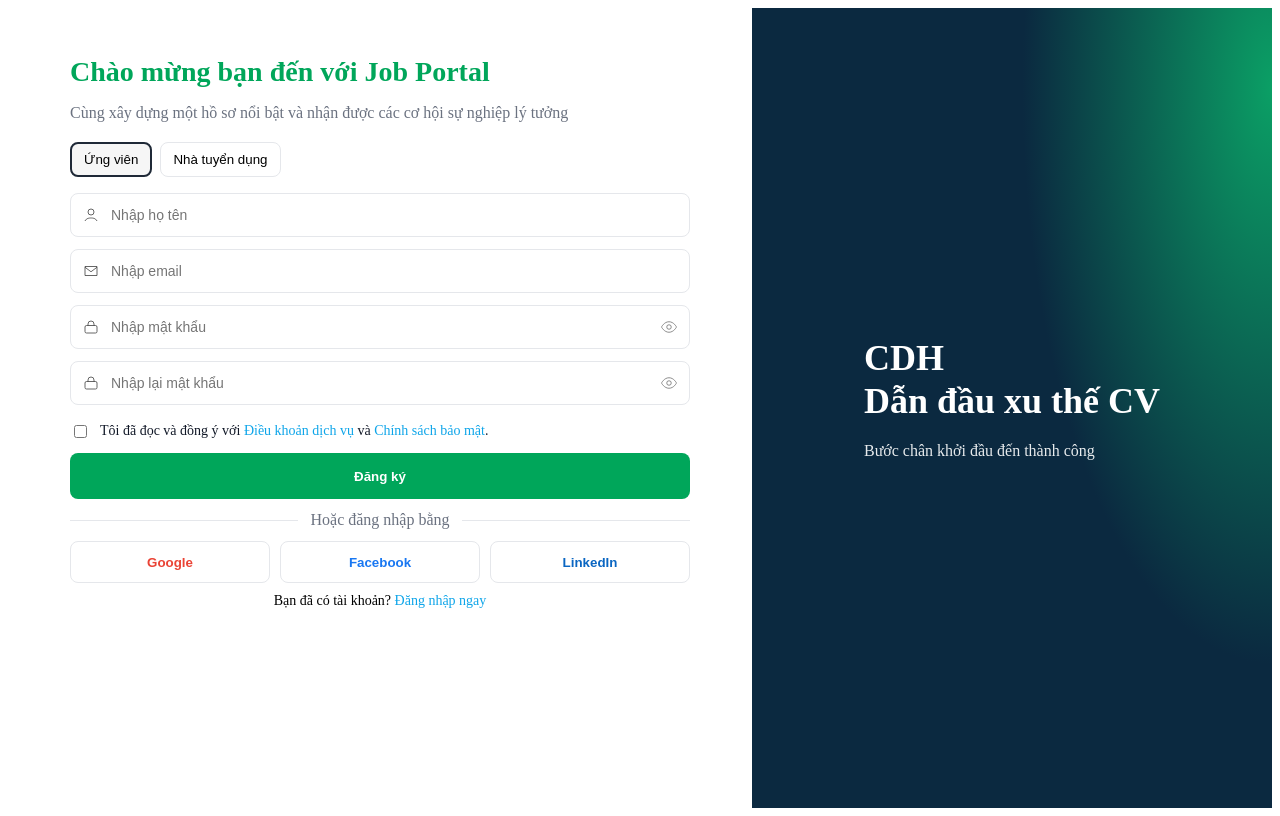
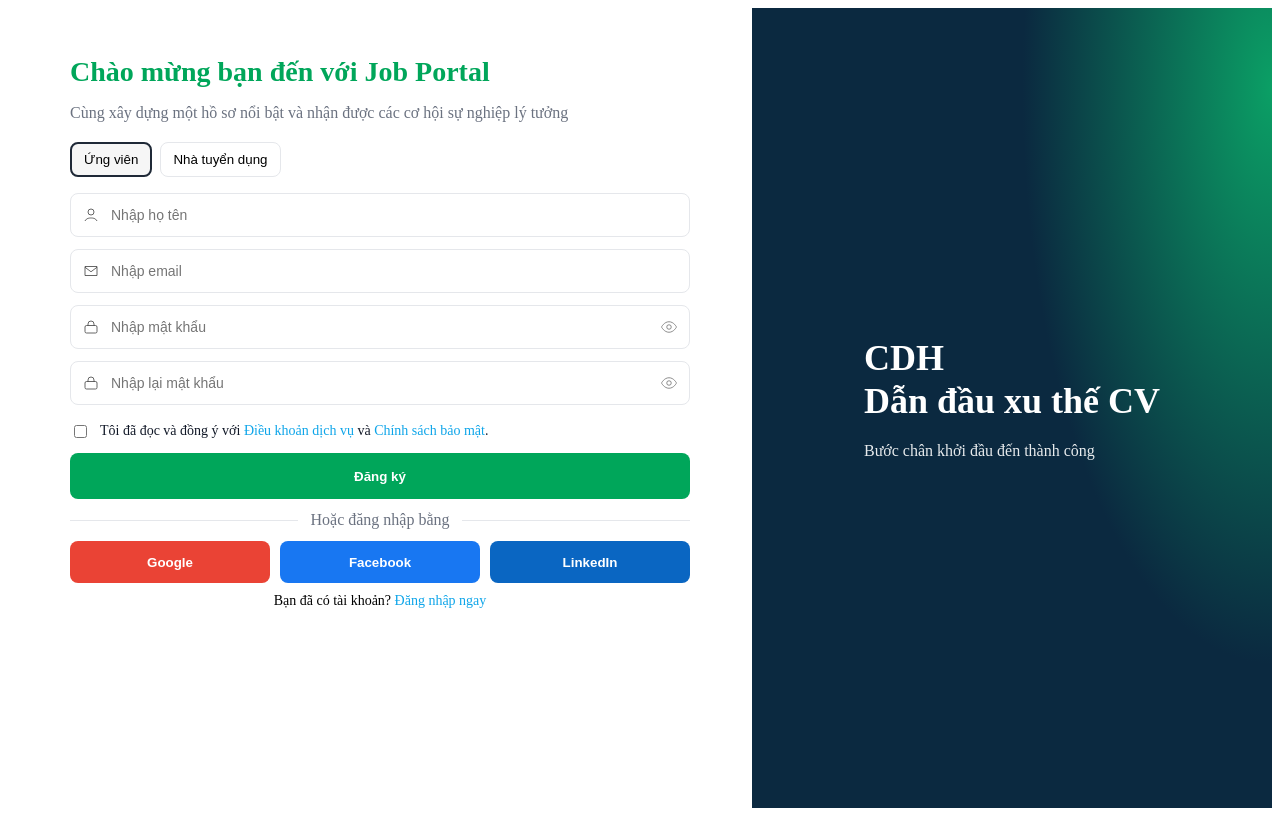
Before and after one commit to TrNhDuong/Job_Portal, a React app in the folder src/Frontend/: page /register in a window 1280 px wide. Built offline with nearby package versions, Linux system fonts and the light colour scheme; the HTML template or start-up script is replaced by a standard one.

Commit message:
Update register.css :wq

```diff
--- a/src/Frontend/src/styles/register.css
+++ b/src/Frontend/src/styles/register.css
@@ -93,12 +93,12 @@
 
 .social-row { display: grid; grid-template-columns: 1fr 1fr 1fr; gap: 10px; }
 .social-btn {
-  height: 42px; border-radius: 8px; border: 1px solid var(--border); background: #fff; cursor: pointer;
+  height: 42px; border-radius: 8px; border: none; color: #fff; cursor: pointer; transition: opacity 0.2s;
   font-weight: 600;
 }
-.social-google { color: #ea4335; }
-.social-facebook { color: #1877f2; }
-.social-linkedin { color: #0a66c2; }
+.social-google { background-color: #ea4335; }
+.social-facebook { background-color: #1877f2; }
+.social-linkedin { background-color: #0a66c2; }
 
 .helper {
   text-align: center; margin-top: 10px; font-size: 14px;
```
